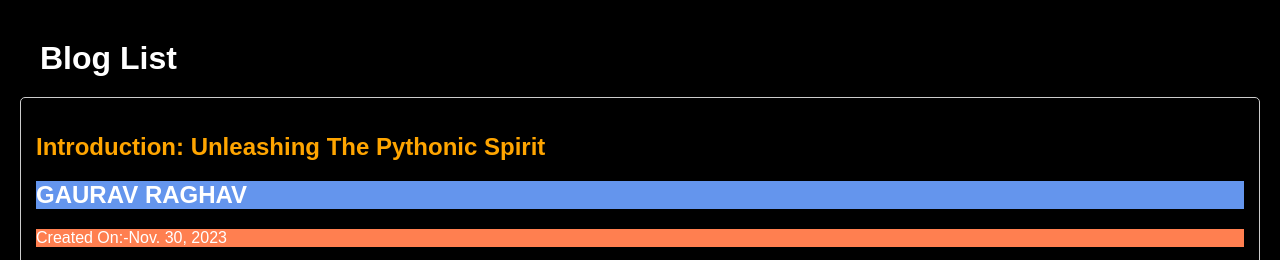
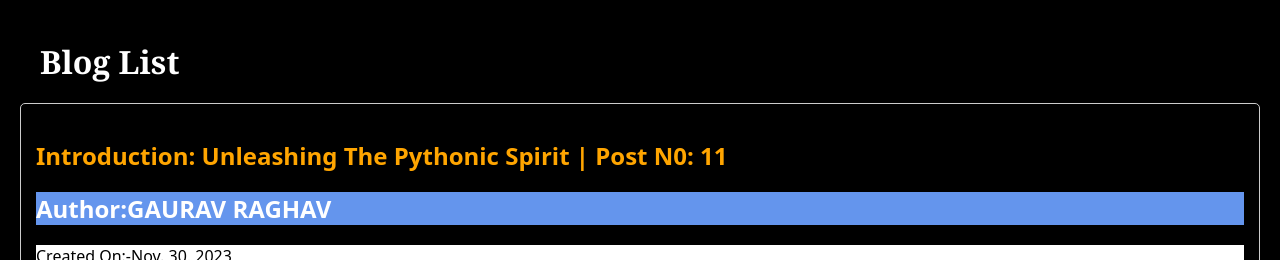
Before and after one commit to GauravRaghav1988/final-website, a Django app: page /watch/ in a window 1280 px wide. Shown: the top 260 px of the page. Run offline with Django 4.2, Linux system fonts and the light colour scheme; data comes from the database, SQL or seed files in the repository; both versions use the stored data as it was after the commit.

Commit message:
all working fine till here

```diff
--- a/myapp/admin.py
+++ b/myapp/admin.py
@@ -33,7 +33,7 @@ admin.site.register(QuesModel, QuesModelAdmin)
 
 
 class BlogPostAdmin(admin.ModelAdmin):
-    list_display = ('post_number', 'heading', 'user_name', 'display_image', 'content','created_at')
+    list_display = ('post_number', 'heading', 'user_name', 'image', 'content','created_at')
     search_fields = ('heading', 'user_name', 'content')
 
     def display_image(self, obj):
--- a/myapp/templates/blog_list.html
+++ b/myapp/templates/blog_list.html
@@ -12,7 +12,7 @@
     <title>Blog List</title>
     <style>
         body {
-            font-family: Arial, sans-serif;
+            font-family:system-ui, -apple-system, BlinkMacSystemFont, 'Segoe UI', Roboto, Oxygen, Ubuntu, Cantarell, 'Open Sans', 'Helvetica Neue', sans-serif;
             margin: 20px;
             display: flex;
             background-color:black;
@@ -25,7 +25,7 @@
             display: flex;
             font-weight: bolder;
             align-items: center;
-            font-family: Arial, Helvetica, sans-serif;
+            font-family:Georgia, 'Times New Roman', Times, serif;
         }
 
         ul {
@@ -58,18 +58,22 @@
 </head>
 <body>
     <div class="container" style="font">
-        <h1 >Blog List</h1>
+        <h1 style="display: flex: align-items: center;;">Blog List</h1>
         {% csrf_token %}
         <ul>
             {% for post in blog_posts %}
                 <li>
-                    <h2 style="color: white; font:bold; color:orange;">{{ post.heading | title }}</h2>
-                    <h2 style="color: white; font:100;background-color: cornflowerblue; ">{{ post.user_name | upper }}</h2>
-                    <p style="color: white; font:bold; background-color: coral;">Created On:-{{ post.created_at }}</p>
+                    <h2 style="color: white; font:bold;color:orange;">{{ post.heading | title }} | Post N0: {{post.post_number}}</h2>
+                    <h2 style="color: white; font:100;background-color: cornflowerblue; "> Author:{{ post.user_name | upper }}</h2>
+                    <p style="color: black; font:bold; background-color: white;">Created On:-{{ post.created_at }}</p>
                     <div class="img">
                         <div class="img">
                             {% if post.image %}
-                                <img src="{% static 'post.image.url' %}" alt="{{ post.heading }}">
+                                {% comment %} <img src="{% static 'post.image.url' %}" alt="{{ post.heading }}">
+                           {% endcomment %}
+                                {% comment %} <img src="{% static 'media/post_images/post.image' %}" alt="try"> {% endcomment %}
+                                 <img src="https://source.unsplash.com/random/800x300/?Cryptocurrency/"  {%
+
                             {% endif %}
                         </div>
 
--- a/myapp/urls.py
+++ b/myapp/urls.py
@@ -20,3 +20,6 @@ urlpatterns = [
     path('watch/',views.blog_list , name='blog_list'),
 
 ]
+
+
+urlpatterns += static(settings.MEDIA_URL,document_root= settings.MEDIA_ROOT)
--- a/website/settings.py
+++ b/website/settings.py
@@ -138,4 +138,4 @@ import os
 # for adding images in blogs
 
 MEDIA_URL = '/media/'
-MEDIA_ROOT = os.path.join(BASE_DIR, 'static/imgs')
+MEDIA_ROOT = os.path.join(BASE_DIR, 'media')
```
Also changed, not shown: db.sqlite3, media/post_images/download.jpg (renamed from static/imgs/post_images/download.jpg), static/imgs/post_images/2-removebg-preview.png (deleted), static/imgs/post_images/download_tmpe4Vy.jpg (deleted).
